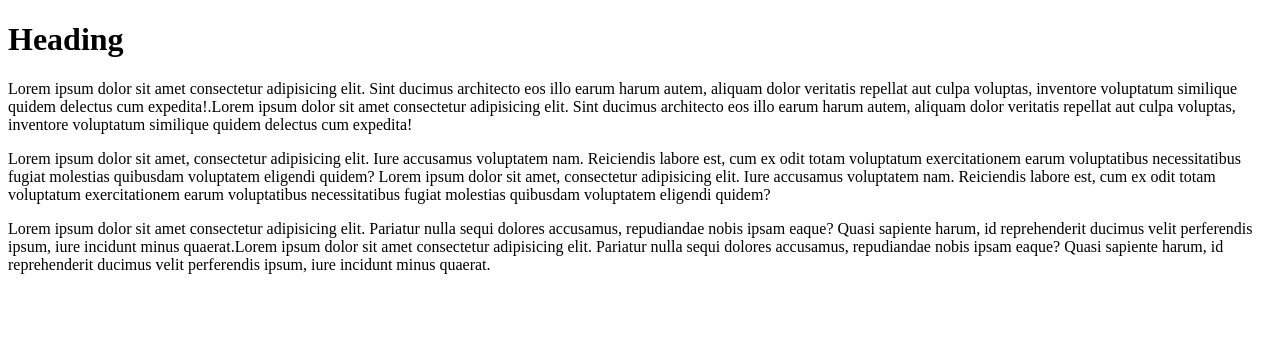
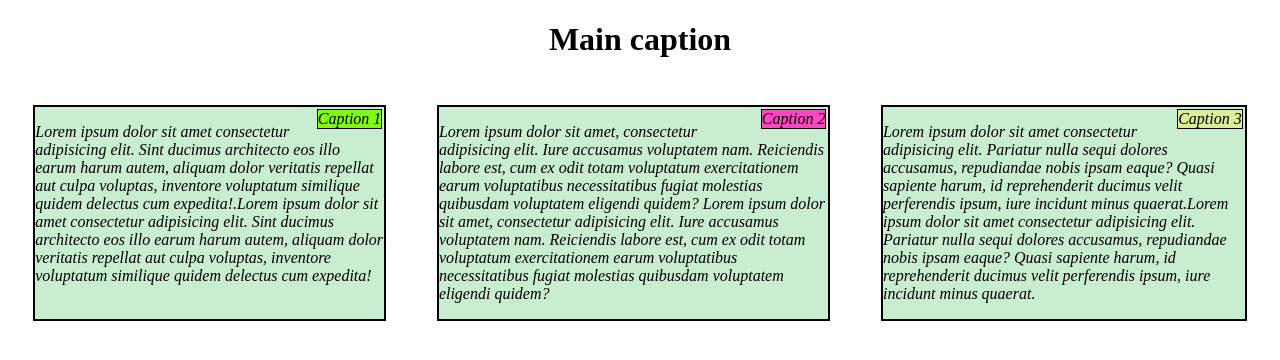
Before and after one commit to SMFqq/index.html, a plain HTML site: page lab 3/laba 3.html in a window 1280 px wide. Drawn offline with Linux system fonts and the light colour scheme.

Commit message:
Update laba 3.html

```diff
--- a/lab 3/laba 3.html
+++ b/lab 3/laba 3.html
@@ -1,14 +1,31 @@
 <!DOCTYPE html>
 <html lang="en">
 <head>
-    <link rel="stylesheet" href="csss.css">
+    <meta charset="UTF-8">
+    <link  href="style.css" rel="stylesheet">
+    <title>Laba 3</title>
 </head>
 <body>
-  <h1>Heading</h1>
+<h1>Main caption</h1>
 <div class="row">
-<div class="col-lg-3 col-md-6"><p class="color">Lorem ipsum dolor sit amet consectetur adipisicing elit. Sint ducimus architecto eos illo earum harum autem, aliquam dolor veritatis repellat aut culpa voluptas, inventore voluptatum similique quidem delectus cum expedita!.Lorem ipsum dolor sit amet consectetur adipisicing elit. Sint ducimus architecto eos illo earum harum autem, aliquam dolor veritatis repellat aut culpa voluptas, inventore voluptatum similique quidem delectus cum expedita!</p></div>
-<div class="col-lg-3 col-md-6"><p class="color">Lorem ipsum dolor sit amet, consectetur adipisicing elit. Iure accusamus voluptatem nam. Reiciendis labore est, cum ex odit totam voluptatum exercitationem earum voluptatibus necessitatibus fugiat molestias quibusdam voluptatem eligendi quidem? Lorem ipsum dolor sit amet, consectetur adipisicing elit. Iure accusamus voluptatem nam. Reiciendis labore est, cum ex odit totam voluptatum exercitationem earum voluptatibus necessitatibus fugiat molestias quibusdam voluptatem eligendi quidem?</p></div>
-<div class="col-lg-3 col-md-6"><p class="color">Lorem ipsum dolor sit amet consectetur adipisicing elit. Pariatur nulla sequi dolores accusamus, repudiandae nobis ipsam eaque? Quasi sapiente harum, id reprehenderit ducimus velit perferendis ipsum, iure incidunt minus quaerat.Lorem ipsum dolor sit amet consectetur adipisicing elit. Pariatur nulla sequi dolores accusamus, repudiandae nobis ipsam eaque? Quasi sapiente harum, id reprehenderit ducimus velit perferendis ipsum, iure incidunt minus quaerat.</p></div>
+
+<div class="Main">
+<div class="MainCaption">
+<div class="Caption" id="coll1"><p id="cap1">Caption 1</p></div>
+</div>
+<p>Lorem ipsum dolor sit amet consectetur adipisicing elit. Sint ducimus architecto eos illo earum harum autem, aliquam dolor veritatis repellat aut culpa voluptas, inventore voluptatum similique quidem delectus cum expedita!.Lorem ipsum dolor sit amet consectetur adipisicing elit. Sint ducimus architecto eos illo earum harum autem, aliquam dolor veritatis repellat aut culpa voluptas, inventore voluptatum similique quidem delectus cum expedita!</p>
+</div>
+
+<div class="Main">
+<div class="Caption" id="coll2"><p id="cap2">Caption 2</p></div>
+<p>Lorem ipsum dolor sit amet, consectetur adipisicing elit. Iure accusamus voluptatem nam. Reiciendis labore est, cum ex odit totam voluptatum exercitationem earum voluptatibus necessitatibus fugiat molestias quibusdam voluptatem eligendi quidem? Lorem ipsum dolor sit amet, consectetur adipisicing elit. Iure accusamus voluptatem nam. Reiciendis labore est, cum ex odit totam voluptatum exercitationem earum voluptatibus necessitatibus fugiat molestias quibusdam voluptatem eligendi quidem?</p>
+</div>
+
+<div class="Main">
+<div class="Caption" id="coll3"><p id="cap3">Caption 3</p></div>
+<p>Lorem ipsum dolor sit amet consectetur adipisicing elit. Pariatur nulla sequi dolores accusamus, repudiandae nobis ipsam eaque? Quasi sapiente harum, id reprehenderit ducimus velit perferendis ipsum, iure incidunt minus quaerat.Lorem ipsum dolor sit amet consectetur adipisicing elit. Pariatur nulla sequi dolores accusamus, repudiandae nobis ipsam eaque? Quasi sapiente harum, id reprehenderit ducimus velit perferendis ipsum, iure incidunt minus quaerat.</p>
+</div>
+
 </div>
 </body>
 </html>
```
